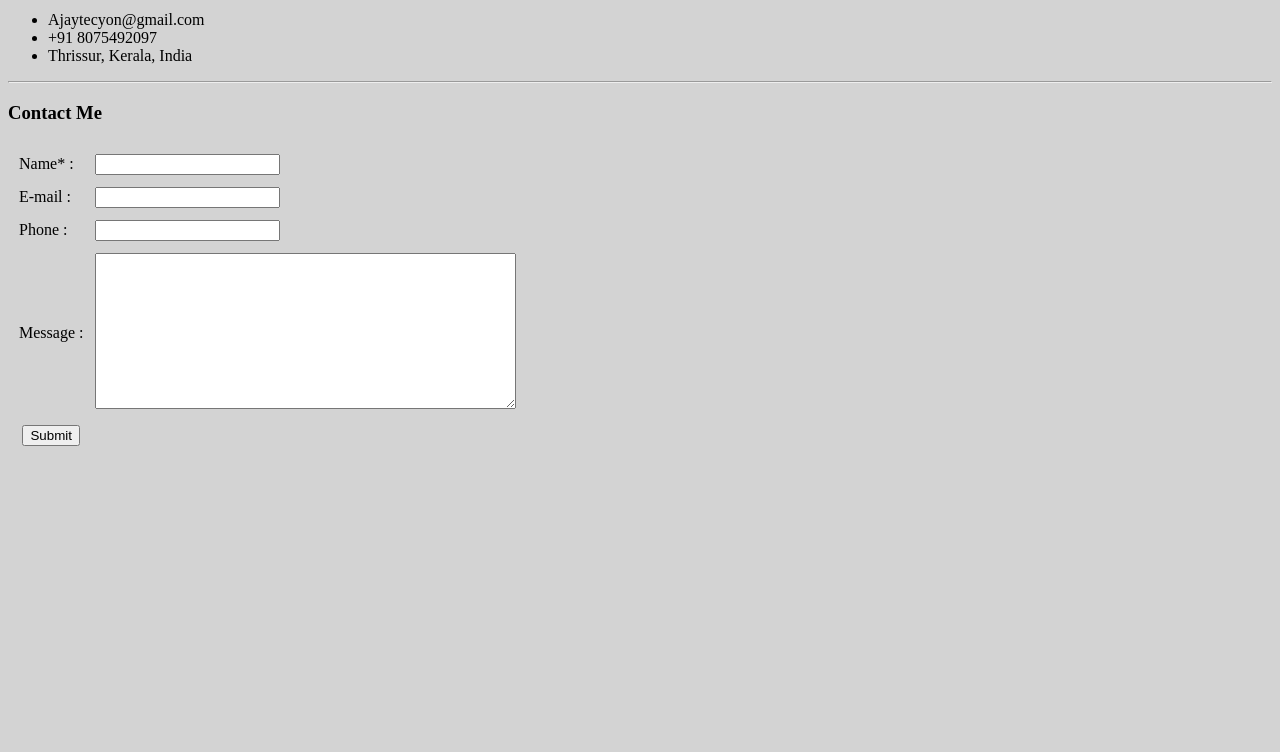
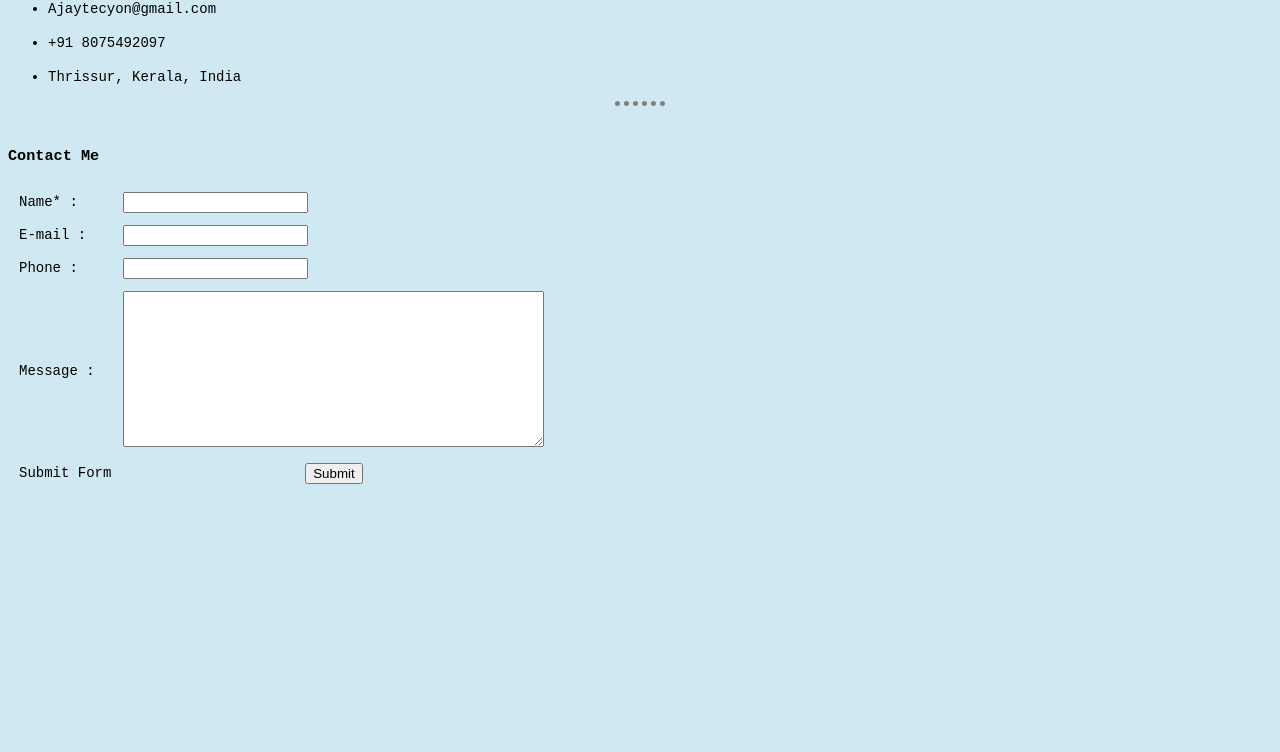
Before and after one commit to ajaytecyon/CV, a plain HTML site: page contact.html in a window 1280 px wide. Shown: the part 48-800 px from the top of the page. Drawn offline with Linux system fonts and the light colour scheme.

Commit message:
Update contact.html

```diff
--- a/contact.html
+++ b/contact.html
@@ -4,21 +4,65 @@
 <head>
   <style media="screen">
     body {
-      background-color: lightgray;
+      background-color: #d0e8f2;
+    }
+
+    hr {
+      border-color: grey;
+      border-style: none;
+      border-top-style: dotted;
+      height: 0px;
+      width: 4%;
+      border-width: 5px;
+    }
+
+    h1 {
+      font-family: monospace;
+    }
+
+    h2 {
+      font-family: monospace;
+    }
+
+    h3 {
+      font-family: monospace;
+    }
+
+    p {
+      font-family: monospace;
+      font-size: 14px;
+    }
+
+    li {
+      font-family: monospace;
+      font-size: 14px;
+    }
+
+    td {
+      font-family: monospace;
+      font-size: 14px;
+    }
+
+    th {
+      font-family: monospace;
+      font-size: 14px;
     }
   </style>
   <meta charset="utf-8">
-  <title>My Contact details</title>
+  <title>My Contact Details</title>
 </head>
 
 <body>
   <h3>My contact details</h3>
   <ul>
     <li>Ajaytecyon@gmail.com</li>
+    <br>
     <li>+91 8075492097</li>
+    <br>
     <li>Thrissur, Kerala, India</li>
   </ul>
   <hr>
+  <br>
   <h3>Contact Me</h3>
   <form action="mailto:ajaytecyon@gmail.com" method="post" enctype="text/plain">
     <table cellspacing="10">
@@ -56,6 +100,9 @@
       </tr>
       <tr>
         <td>
+          <label>Submit Form</label>
+        </td>
+        <td>
           <center>
             <input type="submit">
           </center>
```
